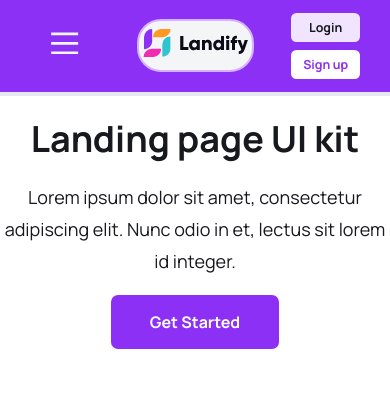
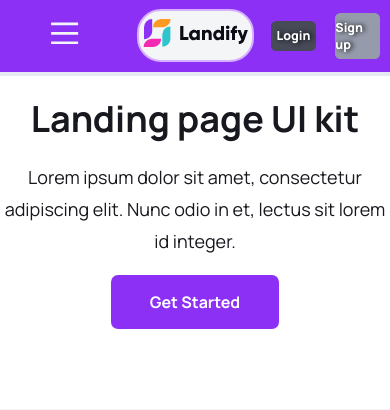
Before and after one commit to CrispthoAlex/koombea-frontend-test, a PHP site: page / in a window 390 px wide. Shown: the top 410 px of the page. Run offline with PHP 8.4, Linux system fonts and the light colour scheme; some libraries are stand-ins or nearby versions.

Commit message:
[Update] Editable mode was updated * reload() method was added to the Close event * Styles for the Session buttons (login and sign up) were modified

```diff
--- a/css/styles.css
+++ b/css/styles.css
@@ -387,17 +382,14 @@ SCSS and BEM structure were used on this project
   align-items: center;
   justify-content: center;
   font-size: 0.778em;
-  font-weight: 700;
-}
-@media screen and (max-width: 768px) {
+  width: 33%;
+}
+.account-buttons a {
+  color: #ffffff;
+}
+@media screen and (min-width: 1024px) {
   .account-buttons {
-    flex-flow: column;
-    width: 33%;
-  }
-}
-@media screen and (min-width: 769px) and (max-width: 1023px) {
-  .account-buttons {
-    width: 33%;
+    width: fit-content;
   }
 }
 .account-buttons__login, .account-buttons__sign-up {
@@ -409,36 +401,25 @@ SCSS and BEM structure were used on this project
   width: 5.556em;
   max-width: 5.556em;
   padding: 0.5em 0;
-  font-weight: 700;
+  font-weight: 900;
+  text-shadow: 2px 0px 5px #000000;
 }
 .account-buttons__login {
-  color: #8C30F5;
-  background-color: #F1E4FF;
-}
-@media screen and (max-width: 768px) {
+  background-color: #474A57;
+}
+@media screen and (min-width: 1024px) {
   .account-buttons__login {
-    color: #18191F;
-  }
-}
-@media screen and (min-width: 769px) and (max-width: 1023px) {
-  .account-buttons__login {
-    color: #18191F;
+    background-color: #F1E4FF;
+    text-shadow: 0px 0px 4px #0007c4;
+    color: #8C30F5;
   }
 }
 .account-buttons__sign-up {
-  color: #ffffff;
-  background-color: #8C30F5;
-}
-@media screen and (max-width: 768px) {
+  background-color: #969BAB;
+}
+@media screen and (min-width: 1024px) {
   .account-buttons__sign-up {
-    color: #8C30F5;
-    background-color: #ffffff;
-  }
-}
-@media screen and (min-width: 769px) and (max-width: 1023px) {
-  .account-buttons__sign-up {
-    color: #8C30F5;
-    background-color: #ffffff;
+    background-color: #8C30F5;
   }
 }
 
@@ -605,7 +593,6 @@ SCSS and BEM structure were used on this project
   align-items: center;
   right: 0%;
   width: 100%;
-  background-color: blue;
 }
 .image__stats {
   position: absolute;
--- a/scripts/script.js
+++ b/scripts/script.js
@@ -98,4 +98,8 @@ $('.js-saveEditor__Ok').on('click', () => {
 });
 
 // Close app
-$('.js-saveEditor__close').on('click', () => { $('.saveEditor')[0].style.display='none'; });
+$('.js-saveEditor__close').on('click', () => {
+  $('.saveEditor')[0].style.display='none';
+  location.reload();
+  console.log($('window'));
+});
--- a/scss/components/_content.scss
+++ b/scss/components/_content.scss
@@ -137,7 +146,6 @@
     align-items: center;
     right: 0%;
     width: 100%;
-    background-color: blue;
 
     &__stats {
         position:absolute;
--- a/scss/components/_header.scss
+++ b/scss/components/_header.scss
@@ -131,8 +131,8 @@ SCSS and BEM structure were used on this project
             line-height: 1.111em;
             margin:em(25) 0;
             width: 78px;
-            @include responsive-page(smd) { a {color:#ffffff;}}
-            @include responsive-page(md) { a {color:#ffffff;}}
+            a {color:#ffffff;}
+
             @include responsive-page(mdtop) {
                 margin: 0 em(10);
                 font-size: 0.778em;
@@ -151,8 +151,9 @@ SCSS and BEM structure were used on this project
         &--opened {
             flex-flow: row wrap;
             justify-content: center;
-            top: 4.4em;
+            top: em(75);
             width: 100%;
+            padding: 60px 0;
             background-color: $purple;
             transition: .7s;
             transform: scale(1);
@@ -167,7 +168,7 @@ SCSS and BEM structure were used on this project
 .active {
     border: .2em solid $gray700;
     border-radius: .5em;
-    padding: 5% 2%;
+    padding: 8px 2px;
     background-color: $cyan;
     transition: .6s;
     width: 110%;
@@ -199,9 +200,9 @@ SCSS and BEM structure were used on this project
     align-items: center;
     justify-content: center;
     font-size:.778em;
-    font-weight: 700;
-    @include responsive-page(smd) { flex-flow: column; width: 33%; }
-    @include responsive-page(md) { width: 33%; }
+    width: 33%;
+    a { color: #ffffff; }
+    @include responsive-page(mdtop) { width: fit-content; }
     &__login, &__sign-up {
         display: flex;
         align-items: center;
@@ -211,18 +212,18 @@ SCSS and BEM structure were used on this project
         width: 5.556em;
         max-width: 5.556em;
         padding: .5em 0;
-        font-weight: 700;
+        font-weight: 900;
+        text-shadow: 2px 0px 5px #000000;
     }
-    &__login {
-        color:$purple;
-        background-color: $purple100;
-        @include responsive-page(smd) { color:$gray900; }
-        @include responsive-page(md) { color:$gray900; }
+    &__login { background-color: $gray800;
+        @include responsive-page(mdtop) {
+            background-color: $purple100;
+            text-shadow: 0px 0px 4px rgb(0, 7, 196);
+            color:$purple;
+        }
     }
-    &__sign-up {
-        color:#ffffff;
-        background-color:$purple;
-        @include responsive-page(smd) { color:$purple; background-color: #ffffff; }
-        @include responsive-page(md) { color:$purple; background-color: #ffffff; }
+
+    &__sign-up { background-color:$gray700;
+        @include responsive-page(mdtop) { background-color:$purple; }
     }
 }
```
Also changed, not shown: other parts of css/styles.css (+36 -34 lines), other parts of scss/components/_content.scss (+32 -23 lines).
